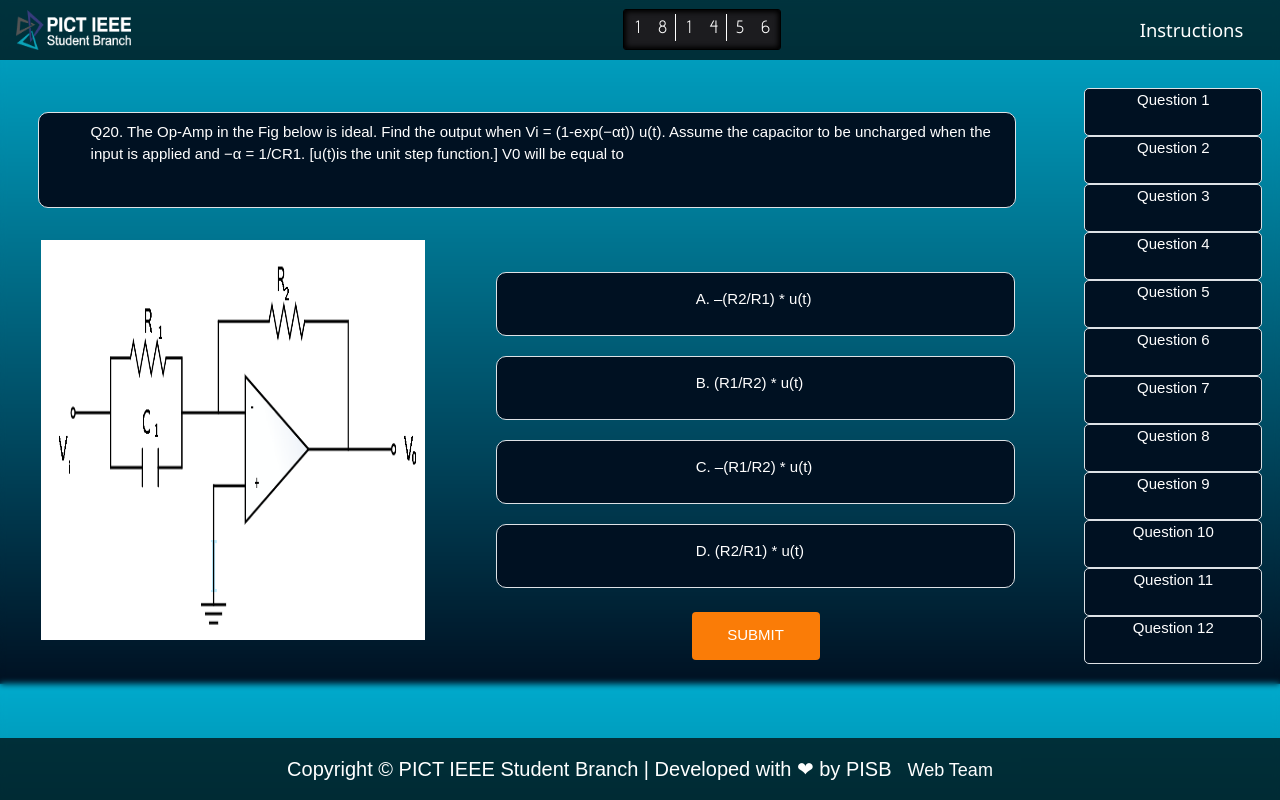
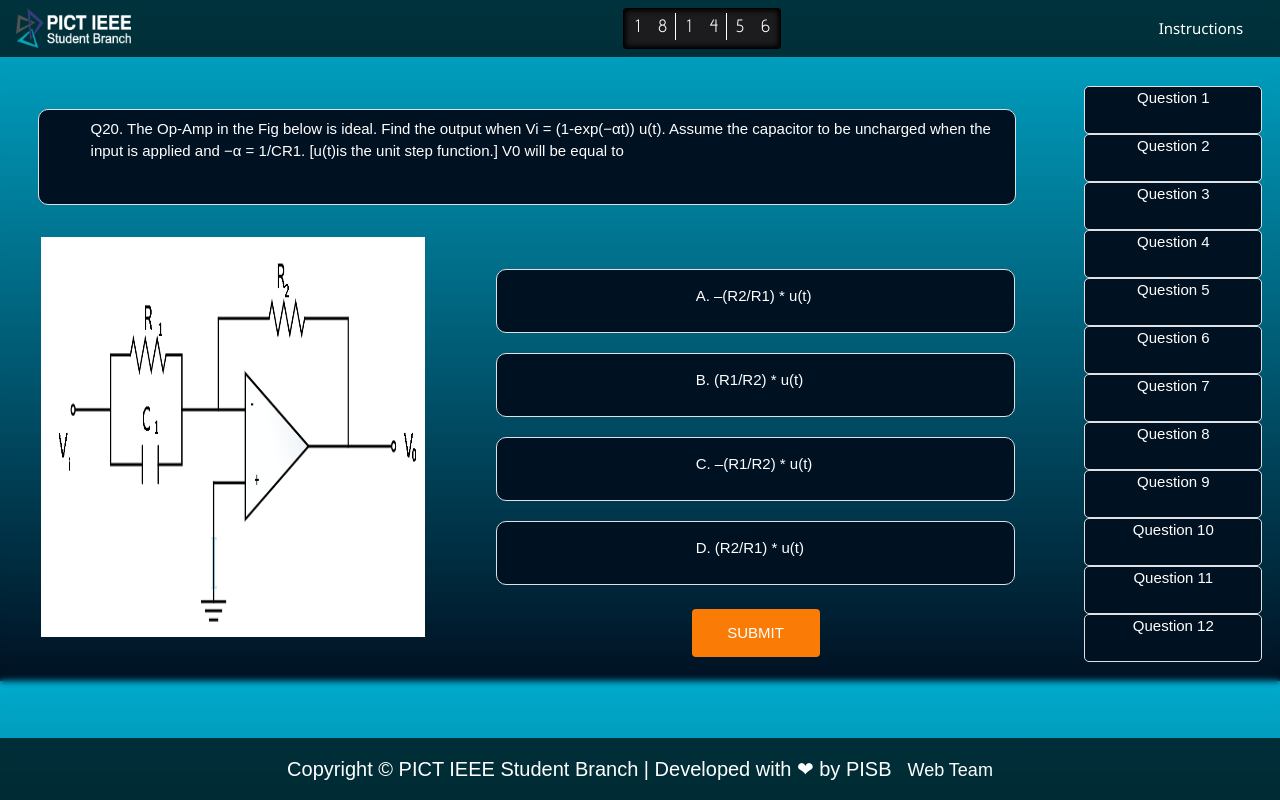
Before and after one commit to Frankenstein25/Cretronix, a plain HTML site: page quep.html in a window 1280 px wide. Drawn offline with nearby package versions, Linux system fonts and the light colour scheme.

Commit message:
final_commit

```diff
--- a/quep.css
+++ b/quep.css
@@ -110,7 +110,7 @@ font-family: "Segoe UI",Roboto,Arial,sans-serif;
 #ru{
 	color : white ;
 	margin-right: 1vw;
-	font-size: 1.15rem;
+
 }
 
 #abt{
```
